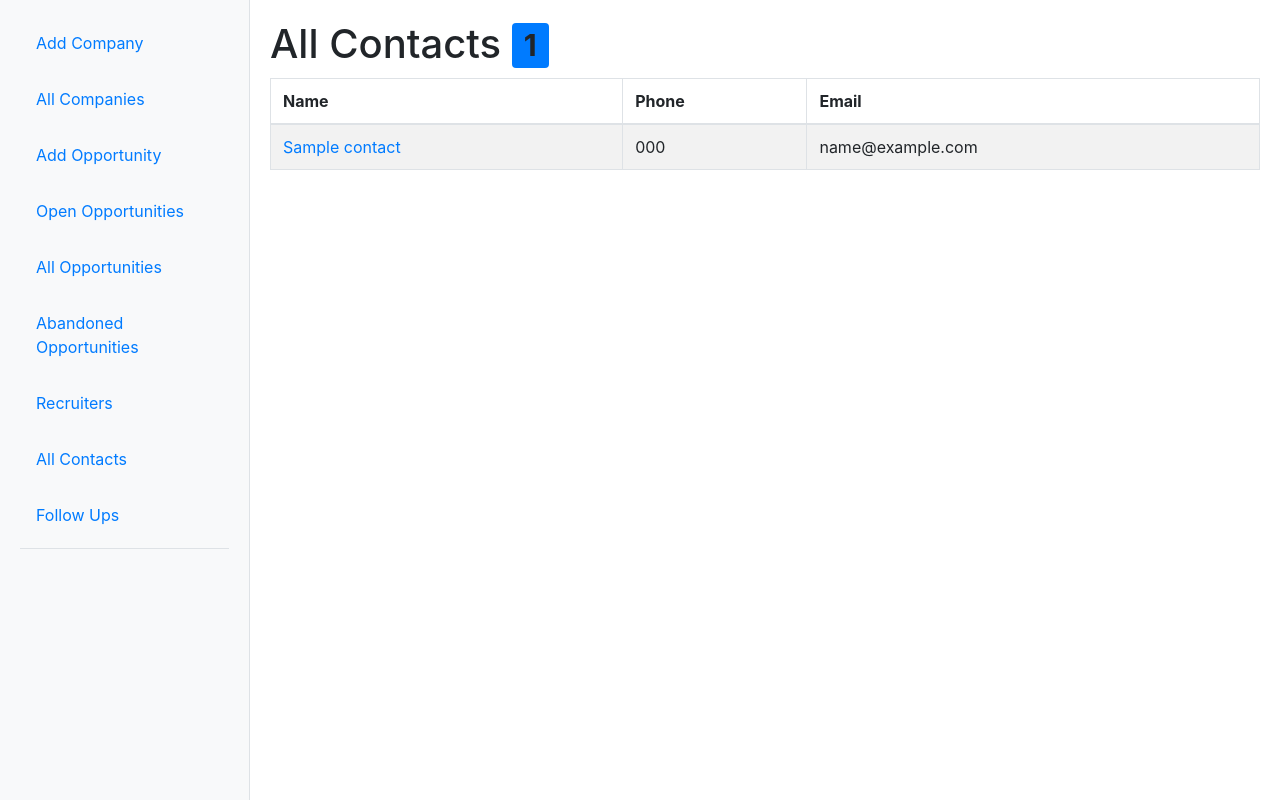
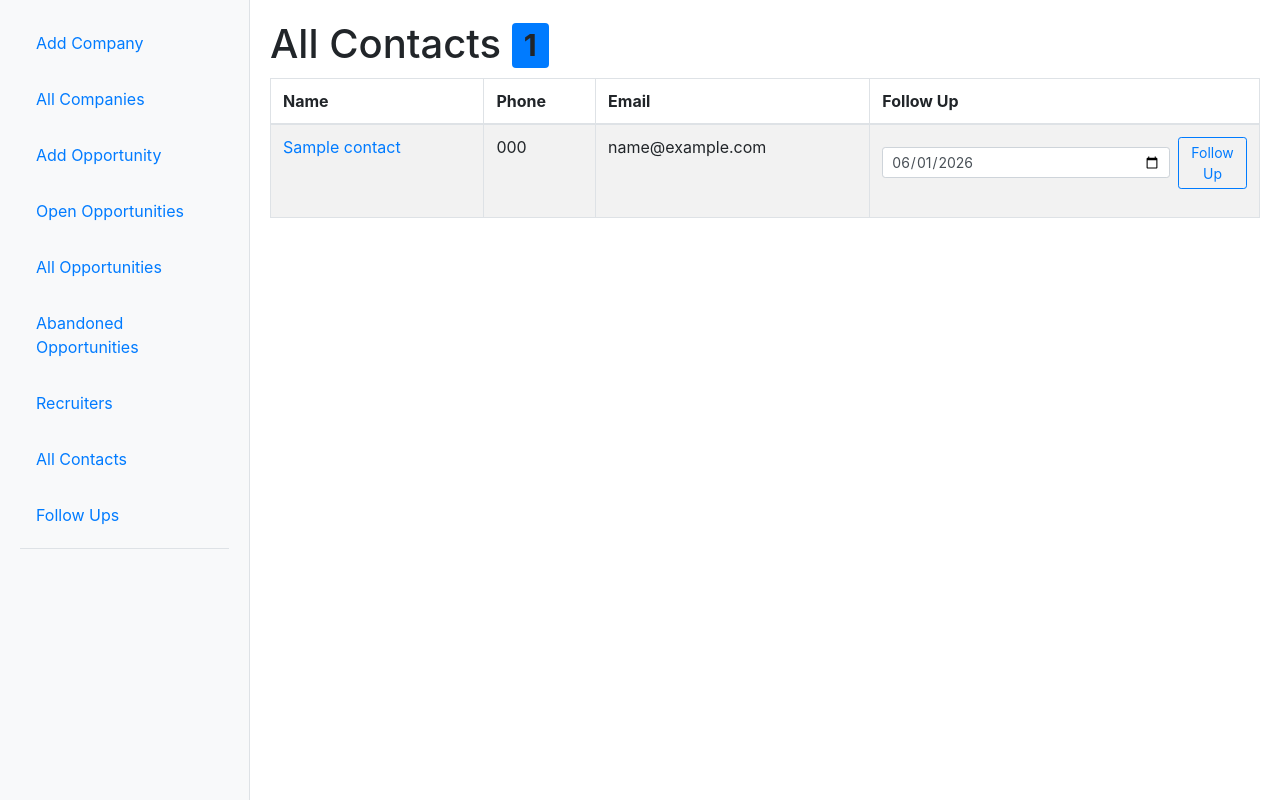
Before and after one commit to scedastic/opportunity_tracker, a Django app: page /contacts/ in a window 1280 px wide. Run offline with Django 4.2, Linux system fonts and the light colour scheme; tables that the repository leaves empty hold one stand-in row (values such as "Sample post"); some libraries are stand-ins or nearby versions.

Commit message:
create follow-up from contacts page

```diff
--- a/opportunity_tracker/templates/contacts.html
+++ b/opportunity_tracker/templates/contacts.html
@@ -6,6 +6,7 @@
                 <th>Name</th>
                 <th>Phone</th>
                 <th>Email</th>
+                <th>Follow Up</th>
             </thead>
             <tbody>
                 {% for c in contacts %}
@@ -13,6 +14,13 @@
                     <td><a href="{% url 'contact-view' c.id %}">{{ c.name }}</a></td>
                     <td>{{ c.phone }}</td>
                     <td>{{ c.email }}</td>
+                    <td>
+                        <form method="post" action="{% url 'add-follow-up-to-contact' c.id %}" class="d-flex align-items-center">
+                            {% csrf_token %}
+                            <input type="date" name="follow_up_date" class="form-control form-control-sm mr-2" value="{{ today|date:'Y-m-d' }}">
+                            <button type="submit" class="btn btn-sm btn-outline-primary">Follow Up</button>
+                        </form>
+                    </td>
                 </tr>
                 {% endfor %}
             </tbody>
--- a/opportunity_tracker/urls.py
+++ b/opportunity_tracker/urls.py
@@ -20,7 +20,7 @@ from .views import (
     all_opportunities, open_opportunities, opportunities_missing_contacts_follow_ups,
     opportunity_view, recruiters, update_opportunity_stage,
     add_opportunity, abandoned_opportunities,
-    all_contacts, contact_view,
+    all_contacts, contact_view, add_follow_up_to_contact,
     current_follow_ups,add_follow_up, complete_follow_up,
     add_notes_to_opportunity,
     dashboard,
@@ -52,6 +52,7 @@ urlpatterns = [
 
     # Contact URLs
     path("recruiters/", recruiters, name="recruiters"),
+    path("contact/<int:contact_id>/add-follow-up/", add_follow_up_to_contact, name="add-follow-up-to-contact"),
     path("contact/<int:contact_id>/", contact_view, name="contact-view"),
     path("contacts/", all_contacts, name="all-contacts"),
     path("opp-no-cf/", opportunities_missing_contacts_follow_ups, name="opportunites-without-contacts-follow-ups"),
--- a/opportunity_tracker/views.py
+++ b/opportunity_tracker/views.py
@@ -128,7 +128,7 @@ def update_opportunity_stage(request, opportunity_id, stage_id):
     stage_transition.save()
     opportunity.stage = new_stage
     opportunity.save()
-    if opportunity.stage == "Abandoned":
+    if opportunity.stage.name == "Abandoned":
         return redirect("open-opportunities")
     return redirect("opportunity_view", opportunity_id=opportunity.id)
 
@@ -208,7 +208,34 @@ def all_contacts(request):
                       "page_title": "All Contacts",
                       "contacts": contacts,
                       "records_count": contacts.count(),
+                      "today": datetime.date.today(),
                   })
+
+
+def add_follow_up_to_contact(request, contact_id):
+    contact = get_object_or_404(Contact, pk=contact_id)
+
+    if request.method == "POST":
+        form = FollowUpForm(request.POST)
+        if form.is_valid():
+            follow_up = form.save(commit=False)
+            follow_up.contact = contact
+            follow_up.opportunity = None
+            follow_up.completed = False
+            if not follow_up.follow_up_date:
+                follow_up.follow_up_date = datetime.date.today()
+            follow_up.save()
+        return redirect("all-contacts")
+
+    context = {
+        "page_title": f"Add Follow Up for {contact.name}",
+        "form": FollowUpForm(),
+    }
+    form = context["form"]
+    form.fields["contact"].initial = contact
+    form.fields["contact"].queryset = Contact.objects.filter(pk=contact.id)
+    return render(request, "add_follow_up.html", context)
+
 
 def contact_view(request, contact_id):
     contact = get_object_or_404(Contact, pk=contact_id)
@@ -226,7 +253,6 @@ def contact_view(request, contact_id):
 
 def current_follow_ups(request):
     """Show all FollowUps for the next 7 days."""
-    # follow_ups = FollowUp.objects.filter(follow_up_date__gte=datetime.date.today())
     follow_ups = FollowUp.objects.filter(
         Q(follow_up_date__gte=datetime.date.today()) |
         Q(completed=False)
@@ -235,7 +261,7 @@ def current_follow_ups(request):
         request,
         "follow_ups.html",
         {
-            "page_title": "Opportunities to Follow Up",
+            "page_title": "Follow Up",
             "follow_ups": follow_ups,
             "records_count": follow_ups.count(),}
     )
@@ -269,4 +295,4 @@ def complete_follow_up(request, follow_up_id):
     follow_up.completed = True
     follow_up.save()
 
-    return redirect(opportunity_view, follow_up.opportunity.id)
+    return redirect("current-follow-ups")
```
Also changed, not shown: opportunity_tracker/forms.py (+8 -6 lines).
